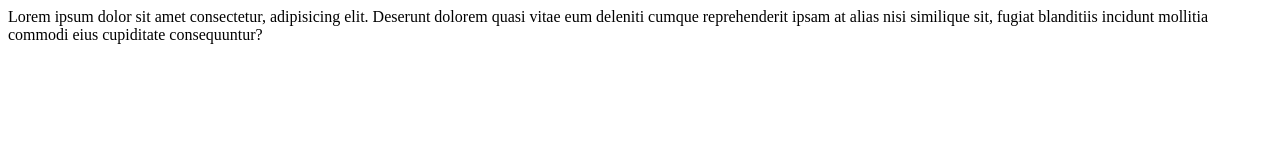
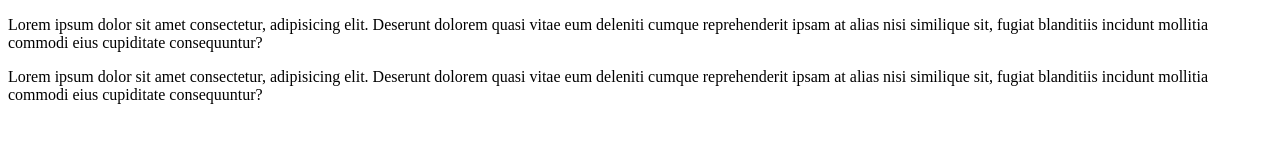
Before and after one commit to egorkafm/git, a website: page index.html in a window 1280 px wide. Drawn offline with Linux system fonts and the light colour scheme.

Commit message:
2 commit

```diff
--- a/index.html
+++ b/index.html
@@ -7,9 +7,16 @@
   </head>
 
   <body>
-    Lorem ipsum dolor sit amet consectetur, adipisicing elit. Deserunt dolorem quasi vitae eum deleniti cumque
-    reprehenderit ipsam at alias nisi similique sit, fugiat blanditiis incidunt mollitia commodi eius cupiditate
-		consequuntur?
+		<p>
+			Lorem ipsum dolor sit amet consectetur, adipisicing elit. Deserunt dolorem quasi vitae eum deleniti cumque
+			reprehenderit ipsam at alias nisi similique sit, fugiat blanditiis incidunt mollitia commodi eius cupiditate
+			consequuntur?
+		</p>
+		<p>
+			Lorem ipsum dolor sit amet consectetur, adipisicing elit. Deserunt dolorem quasi vitae eum deleniti cumque
+			reprehenderit ipsam at alias nisi similique sit, fugiat blanditiis incidunt mollitia commodi eius cupiditate
+			consequuntur?
+		</p>
 		<script src="./index.js"></script>
   </body>
 </html>
```
